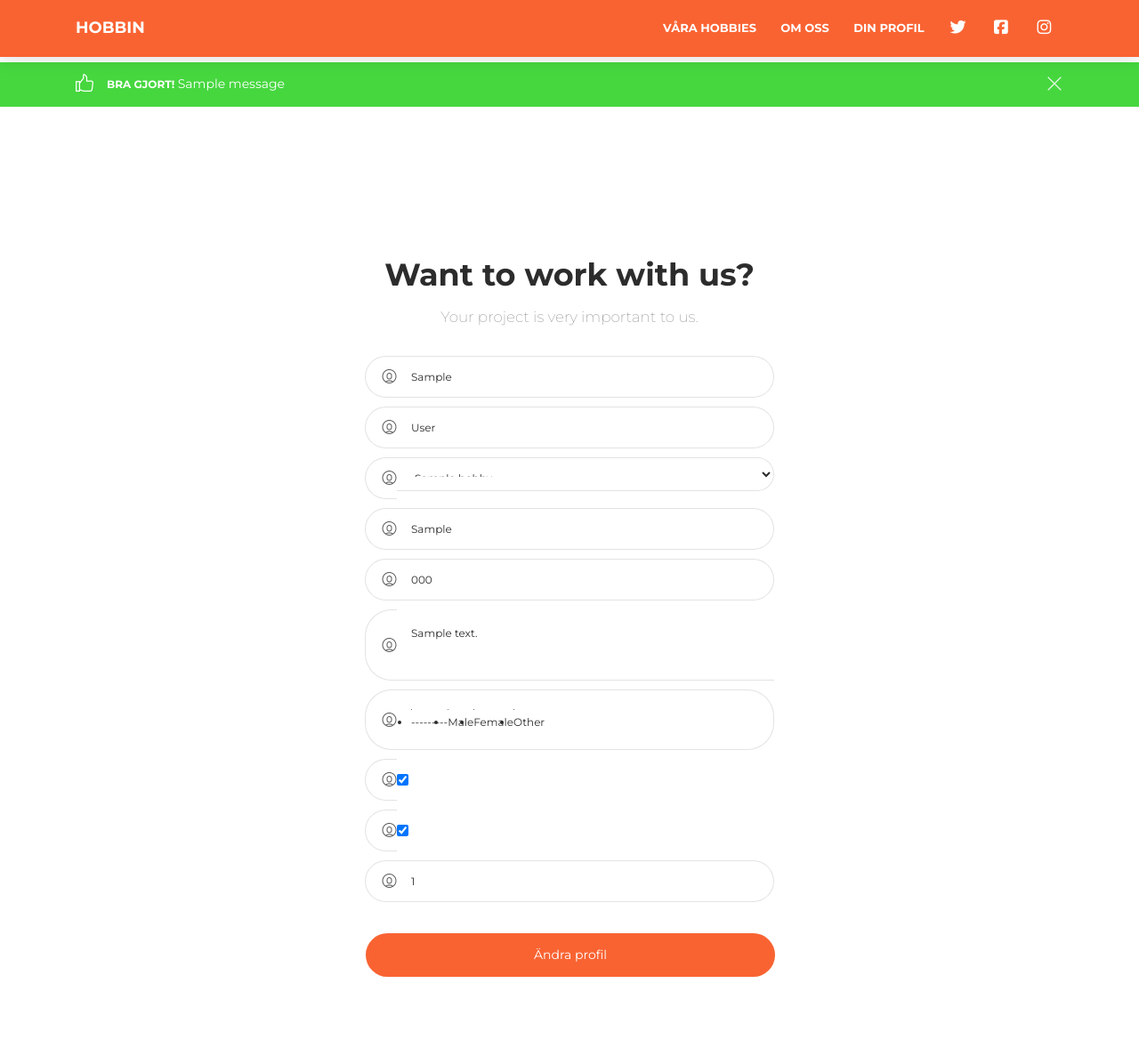
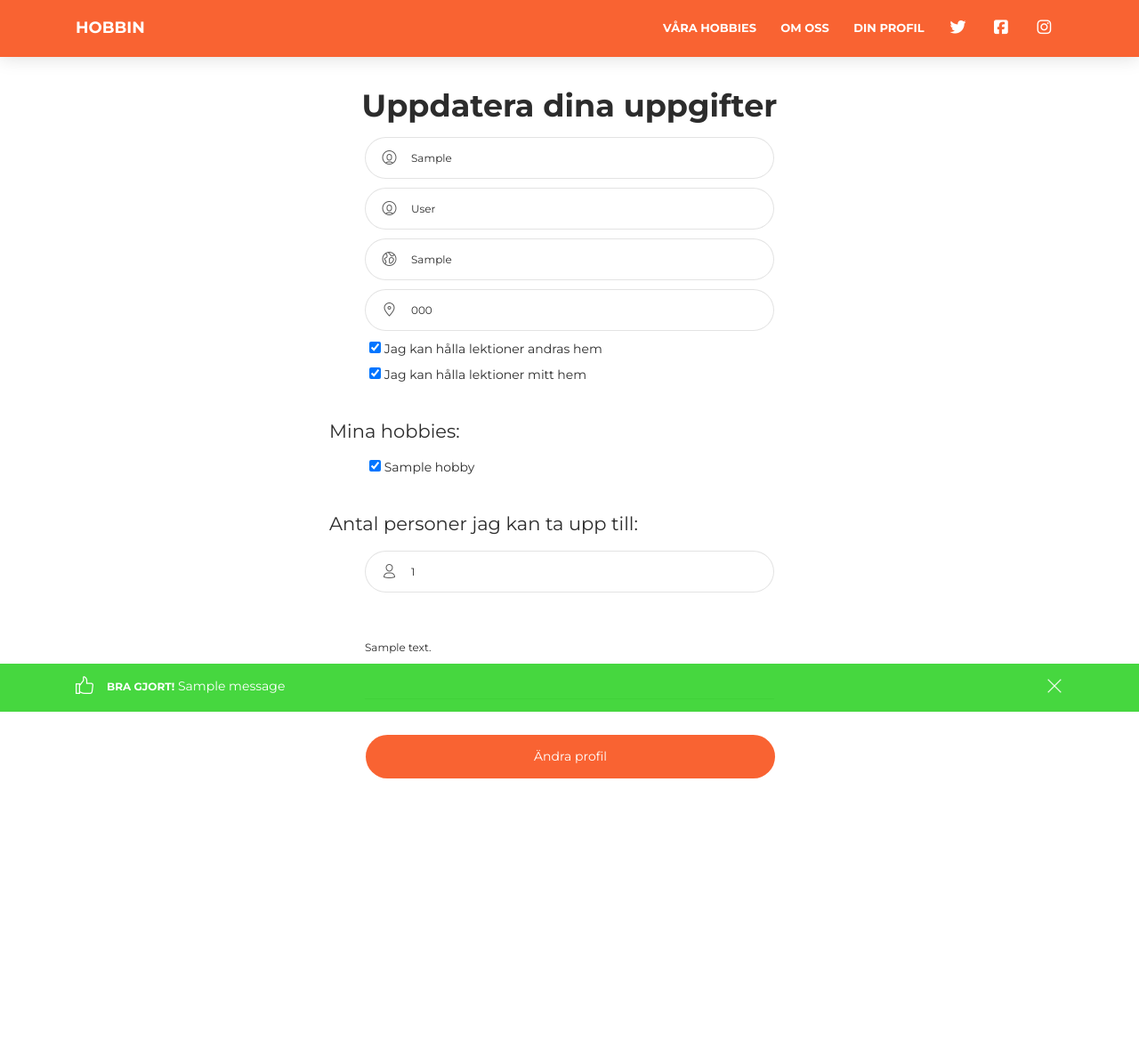
Before and after one commit to MaxHXie/hobbyin, a Django app: page /edit_profile/ in a window 1280 px wide. Shown: the whole page at 89% size. After the commit the page ends 875 px from the top, so only its background shows below. Run offline with Django 3.2, Linux system fonts and the light colour scheme; a user stored in the database is signed in; tables that the repository leaves empty hold one stand-in row (values such as "Sample post"); one stand-in notice (Sample message) is shown; some libraries are stand-ins or nearby versions.

Commit message:
Edit profile done, message banner now at the bottom of the page

```diff
--- a/external_page/forms.py
+++ b/external_page/forms.py
@@ -1,19 +1,28 @@
-from external_page.models import Instructor
+from external_page.models import Instructor, Hobby
 from django.forms import ModelForm
-from django.forms import TextInput, Select, Textarea, RadioSelect, CheckboxInput, NumberInput
+from django.db import models
+from django.utils.safestring import mark_safe
+from django import forms
+from django.forms import TextInput, Select, Textarea, RadioSelect, CheckboxInput, NumberInput, CheckboxSelectMultiple
+
+class CheckboxSelectMultiple(CheckboxSelectMultiple):
+    def render(self, *args, **kwargs):
+        output = super(CheckboxSelectMultiple, self).render(*args, **kwargs)
+        output = output.replace(u'<li>', u'')
+        output = output.replace(u'</li>', u'')
+        return mark_safe(output.replace(u'<ul id="id_hobbies">', u''))
 
 class InstructorForm(ModelForm):
     class Meta:
         model = Instructor
-        fields = ['first_name', 'last_name', 'hobbies', 'city', 'zip_code', 'description', 'gender', 'work_in_student_home', 'work_in_instructor_home', 'maximum_students']
+        fields = ['first_name', 'last_name', 'city', 'zip_code', 'work_in_student_home', 'work_in_instructor_home', 'hobbies', 'maximum_students', 'description']
         widgets = {
             'first_name': TextInput(attrs={'class': 'form-control', 'placeholder': 'Förnamn'}),
             'last_name': TextInput(attrs={'class': 'form-control', 'placeholder': 'Efternamn'}),
-            'hobbies': Select(attrs={'class': 'form-control', 'placeholder': 'Jag vill instruera i: '}),
+            'hobbies': CheckboxSelectMultiple(),
             'city': TextInput(attrs={'class': 'form-control', 'placeholder': 'Stad'}),
-            'zip_code': TextInput(attrs={'class': 'form-control', 'placeholder': 'Postkod'}),
-            'description': Textarea(attrs={'class': 'form-control', 'placeholder': 'Kort biografi'}),
-            'gender': RadioSelect(attrs={'class': 'form-control', 'placeholder': 'Kön'}),
+            'zip_code': TextInput(attrs={'class': 'form-control', 'placeholder': 'Postnummer'}),
+            'description': Textarea(attrs={'class': 'form-control', 'placeholder': 'Kort biografi om dig själv', 'rows':20}),
             'work_in_student_home': CheckboxInput(),
             'work_in_instructor_home': CheckboxInput(),
             'maximum_students': NumberInput(attrs={'class': 'form-control', 'placeholder': 'Antal hobbyister jag kan ta upp till'}),
--- a/external_page/models.py
+++ b/external_page/models.py
@@ -16,17 +16,18 @@ class Instructor(models.Model):
     )
     first_name = models.CharField(max_length=64, null=True, blank=False)
     last_name = models.CharField(max_length=64, null=True, blank=False)
-    hobbies = models.ManyToManyField(Hobby, null=True, blank=False)
+    hobbies = models.ManyToManyField(Hobby, blank=False)
     email = models.EmailField(max_length=256, blank=True, null=True, unique=True)
     city = models.CharField(max_length=128, null=True, blank=False)
     zip_code = models.CharField(max_length=10, null=True, blank=False)
     description = models.TextField(max_length=2048, null=True, blank=True)
     gender = models.CharField(max_length=1,
                            choices=(
+                                    ('N', 'No answer'),
                                     ('M', 'Male'),
                                     ('F', 'Female'),
                                     ('O', 'Other')
-                           ), null=True
+                           ), null=True, blank=True, default="N"
                            )
     work_in_student_home = models.BooleanField(default=False)
     work_in_instructor_home = models.BooleanField(default=True)
--- a/external_page/templates/account/email/password_reset_key_subject.txt
+++ b/external_page/templates/account/email/password_reset_key_subject.txt
@@ -1,4 +1,4 @@
 {% load i18n %}
 {% autoescape off %}
-{% blocktrans %}Password Reset E-mail{% endblocktrans %}
+{% blocktrans %}Återställa lösenord email{% endblocktrans %}
 {% endautoescape %}
--- a/external_page/templates/account/login.html
+++ b/external_page/templates/account/login.html
@@ -17,6 +17,7 @@
             </div>
         </div>
     </nav>
+    {% include "html_parts/message_banner.html" %}
     <!-- End Navbar -->
     <div class="page-header" filter-color="orange">
         <div class="page-header-image" style="background-image:url({% static 'external_page/assets/img/login.jpg')"></div>
--- a/external_page/templates/edit_profile_page.html
+++ b/external_page/templates/edit_profile_page.html
@@ -16,19 +16,78 @@
     <div class="wrapper">
         <div class="section section-contact-us text-center">
             <div class="container">
-                <h2 class="title">Want to work with us?</h2>
-                <p class="description">Your project is very important to us.</p>
+                <h2 class="title">Uppdatera dina uppgifter</h2>
                 <div class="row">
                     <div class="col-lg-6 text-center col-md-8 ml-auto mr-auto">
                         <form id="edit_profile_form" action="" method="POST">
                         {% csrf_token %}
                         {% for field in form %}
+                            {% with field.field.widget.input_type as input_type %}
+
+                            {% if input_type == 'text' or input_type == 'number' %}
+                                <div id="inputs">
+                                    {% if field.name == 'maximum_students' %}
+                                        <h4 style="clear:both; float:left;"> Antal personer jag kan ta upp till: </h4>
+                                    {% endif %}
+
                                     <div class="input-group input-lg">
                                         <span class="input-group-addon">
+                                            {% if field.name == 'first_name' %}
                                                 <i class="now-ui-icons users_circle-08"></i>
+                                            {% elif field.name == 'last_name' %}
+                                                <i class="now-ui-icons users_circle-08"></i>
+                                            {% elif field.name == 'city' %}
+                                                <i class="now-ui-icons location_world"></i>
+                                            {% elif field.name == 'zip_code' %}
+                                                <i class="now-ui-icons location_pin"></i>
+                                            {% elif field.name == 'maximum_students' %}
+                                                <i class="now-ui-icons users_single-02"></i>
+                                            {% endif %}
                                         </span>
                                         {{ field }}
                                     </div>
+                                </div>
+                            {% elif input_type == 'select' %}
+                                {{ field }}
+
+                            {% elif input_type == 'checkbox' or input_type == 'radio' %}
+                                {% if field.name == 'hobbies' %}
+                                    <h4 style="clear:both; float:left;"> Mina hobbies: </h4>
+                                {% endif %}
+                                <div id="checkRadios">
+                                    <div class="col-sm-12 col-lg-12">
+                                        <ul style="list-style:none; margin: 0px; margin-left:30px; padding: 0px;">
+                                            {% for alternative in field %}
+                                            <div class="checkbox">
+                                                <li style="float:left; clear:both;">
+                                                    {% if field.name == 'work_in_student_home' %}
+                                                        <label for="{{ field.auto_id }}">
+                                                            {{ alternative }}
+                                                        Jag kan hålla lektioner andras hem
+                                                        </label>
+
+                                                    {% elif field.name == 'work_in_instructor_home' %}
+                                                        <label for="{{ field.auto_id }}">
+                                                            {{ alternative }}
+                                                        Jag kan hålla lektioner mitt hem
+                                                        </label>
+
+                                                    {% else %}
+                                                        {{ alternative }}
+                                                    {% endif %}
+                                                </li>
+                                            </div>
+                                            {% endfor %}
+                                        </ul>
+                                    </div>
+                                </div>
+
+                            {% else %}
+                            <div class="textarea-container">
+                                {{ field }}
+                            </div>
+                            {% endif %}
+                            {% endwith %}
                         {% endfor %}
                         <div class="send-button">
                             <a href="javascript:$('#edit_profile_form').submit();" class="btn btn-primary btn-round btn-block btn-lg">Ändra profil</a>
--- a/external_page/templates/html_parts/message_banner.html
+++ b/external_page/templates/html_parts/message_banner.html
@@ -1,31 +1,30 @@
 {% load i18n %}
 {% if messages %}
-<div class="section section-notifications" id="notifications">
 {% for message in messages %}
     {% if message.tags == 'error' %}
     {% with "danger" as danger_tag %}
-        <div class="alert alert-{{ danger_tag }}" style="margin-bottom:0;" role="alert">
+    <div class="alert alert-{{ danger_tag }} fixed-bottom" style="margin-bottom:0;" role="alert">
     {% endwith %}
     {% else %}
-        <div class="alert alert-{{ message.tags }}" style="margin-bottom:0;" role="alert">
+    <div class="alert alert-{{ message.tags }} fixed-bottom" style="margin-bottom:0;" role="alert">
     {% endif %}
         <div class="container" name="message_banner">
-                <div class="alert-icon">
-                    <i class="now-ui-icons ui-2_like"></i>
-                </div>
-                <strong>
             {% if message.tags == "success" %}
-                        {% trans "Bra gjort!" %}
+                <div class="alert-icon"><i class="now-ui-icons ui-2_like"></i></div>
+                <strong>{% trans "Bra gjort!" %}</strong>
             {% elif message.tags == "info" %}
-                        {% trans "Notifikation!" %}
+                <div class="alert-icon"><i class="now-ui-icons business_bulb-63"></i></div>
+                <strong>{% trans "Notifikation!" %}</strong>
             {% elif message.tags == "warning" %}
-                        {% trans "Varning!" %}
+                <div class="alert-icon"><i class="now-ui-icons ui-1_bell-53"></i></div>
+                <strong>{% trans "Varning!" %}</strong>
             {% elif message.tags == "error" %}
-                        {% trans "Där gick något snett!" %}
+                <div class="alert-icon"><i class="now-ui-icons objects_support-17"></i></div>
+                <strong>{% trans "Attans!" %}</strong>
             {% else %}
-                        {% trans "Message" %}
+                <div class="alert-icon"><i class="now-ui-icons travel_info"></i></div>
+                <strong>{% trans "Message" %}</strong>
                 {% endif %}
-                </strong>
             {{ message }}
             <button type="button" class="close" data-dismiss="alert" aria-label="Close">
                 <span aria-hidden="true">
@@ -35,5 +34,4 @@
         </div>
     </div>
 {% endfor %}
-</div>
 {% endif %}
--- a/external_page/templates/profile_page.html
+++ b/external_page/templates/profile_page.html
@@ -10,10 +10,10 @@
 
 {% block body %}
 <body class="profile-page sidebar-collapse">
-    {% include "html_parts/message_banner.html" %}
     <!-- Navbar -->
     {% include "html_parts/navbar1.html" with color_on_scroll="400" navbar_class="navbar-transparent" %}
     <!-- End Navbar -->
+    {% include "html_parts/message_banner.html" %}
 
     <div class="wrapper">
         {% if instructor %}
--- a/external_page/views.py
+++ b/external_page/views.py
@@ -23,6 +23,7 @@ def index(request):
     hobbies = Hobby.objects.all()
     if len(hobbies) == 0:
         hobbies = None
+
     return render(request, 'landing_page.html', context={'hobbies': hobbies})
 
 
--- a/hobbin/settings.py
+++ b/hobbin/settings.py
@@ -42,8 +42,11 @@ INSTALLED_APPS = [
     'allauth',
     'allauth.account',
     'allauth.socialaccount',
+    'crispy_forms',
 ]
 SITE_ID = 1
+
+CRISPY_TEMPLATE_PACK = 'bootstrap4'
 
 MIDDLEWARE = [
     'django.middleware.security.SecurityMiddleware',
```
Also changed, not shown: external_page/templates/account/email_confirm.html (+6 -9 lines), external_page/templates/landing_page.html (+36 -20 lines), external_page/migrations/0012_auto_20180713_1335.py (added), external_page/migrations/0013_auto_20180713_1338.py (added), external_page/migrations/0014_auto_20180713_1456.py (added). Lines whose indentation alone changed are shown as unchanged.
